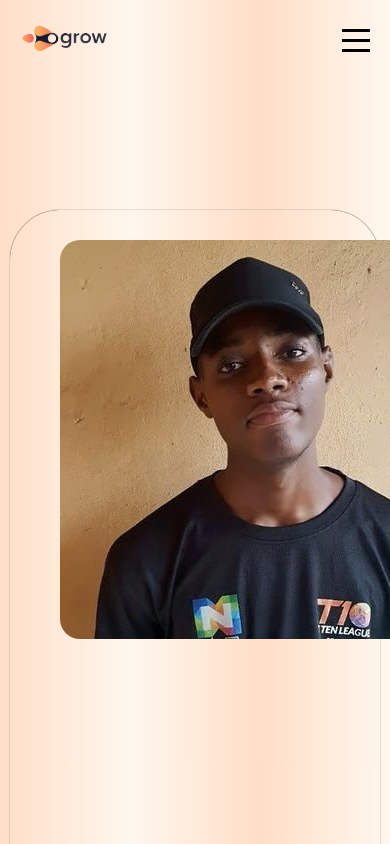
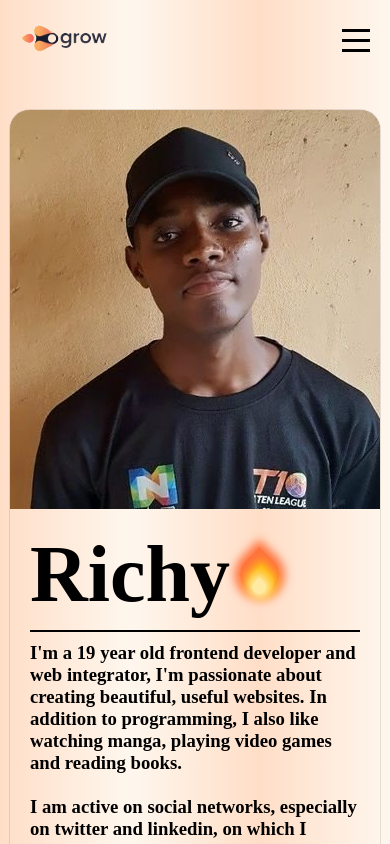
Before and after one commit to MbiamouRichy/Growly, an Angular app: page /about in a window 390 px wide. Built offline with nearby package versions, Linux system fonts and the light colour scheme.

Commit message:
responsive  4 :about fin

```diff
--- a/src/app/about/about.component.scss
+++ b/src/app/about/about.component.scss
@@ -17,6 +17,10 @@ $color4: white;
 $color5: rgb(118,120,130);
 /*====================== ABOUT =====================*/
 section{
+  display: flex;
+  flex-direction: row;
+  align-items: center;
+  justify-content: center;
   margin-top: 150px;
 }
 .div_text{
@@ -28,6 +32,8 @@ section{
 
   img{
     border-radius: 20px;
+    width: 399px;
+    height: 399px;
   }
   .texte{
     @extend %div_col;
@@ -120,3 +126,30 @@ section{
     transform: rotate(1deg);
   }
 }
+/*=================================== RESPONSIVE ================================*/
+/*================================================================================*/
+@media only screen and (max-width: 966px) {
+  section{
+    margin: 50px 0;
+  }
+  .div_text{
+    flex-direction: column;
+    justify-content: center;
+    align-items: center;
+    padding: unset;
+    border-radius: 20px;
+    overflow: hidden;
+    width: 399px;
+    img{
+      border-radius: unset;
+    }
+    .texte{
+      margin: unset;
+      width: 100%;
+      padding: 20px;
+      h1{
+        font-size: 5rem;
+      }
+    }
+  }
+}
--- a/src/app/app.component.scss
+++ b/src/app/app.component.scss
@@ -125,7 +125,7 @@ nav .mobile{
 }
 @media only screen and (max-width: 767px) {
 
-    header {
+  header{
     nav {
       position: absolute;
       top: 0;
@@ -134,7 +134,7 @@ nav .mobile{
       height: 100vh;
       width: 100%;
       display: none;
-        flex-direction: row-reverse;
+      flex-direction: row;
       background: rgba(245, 222, 179, 0.5);
       animation: nav 0.5s ease-in forwards;
 
@@ -146,7 +146,7 @@ nav .mobile{
         flex-direction: column;
         align-items: flex-start;
         justify-content: center;
-          background: wheat;
+        background: #FEF7EEFF;
         gap: 20px;
 
         li a {
@@ -155,7 +155,6 @@ nav .mobile{
       }
     }
   }
-
   header .desktop{
     position: relative;
     left: -90px;
--- a/src/app/plan/plan.component.scss
+++ b/src/app/plan/plan.component.scss
@@ -255,7 +255,7 @@ $color5: rgb(118,120,130);
     padding: 20px;
     .plan_chat{
       position: relative;
-      width: 50%;
+      width: 60%;
 
     }
   }
@@ -300,3 +300,8 @@ $color5: rgb(118,120,130);
     }
   }
 }
+@media only screen and (max-width: 375px) {
+  .div_row1 .plan_chat {
+    display: none;
+  }
+}
```
Lines whose indentation alone changed are shown as unchanged.
